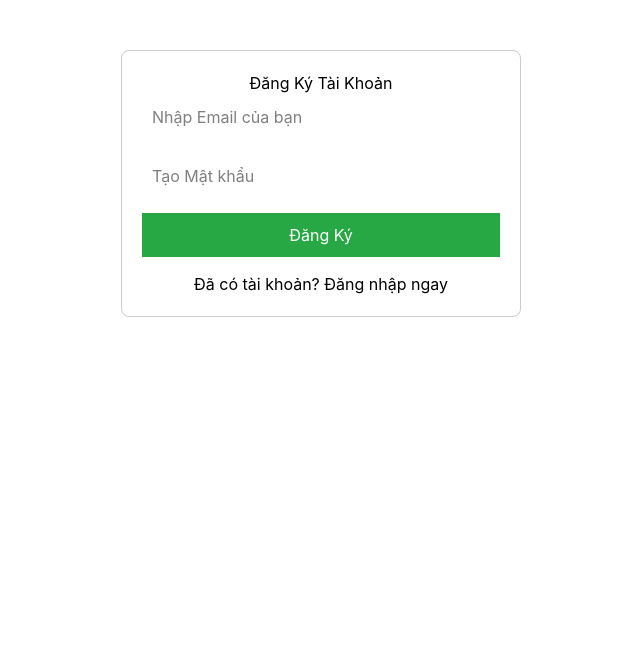
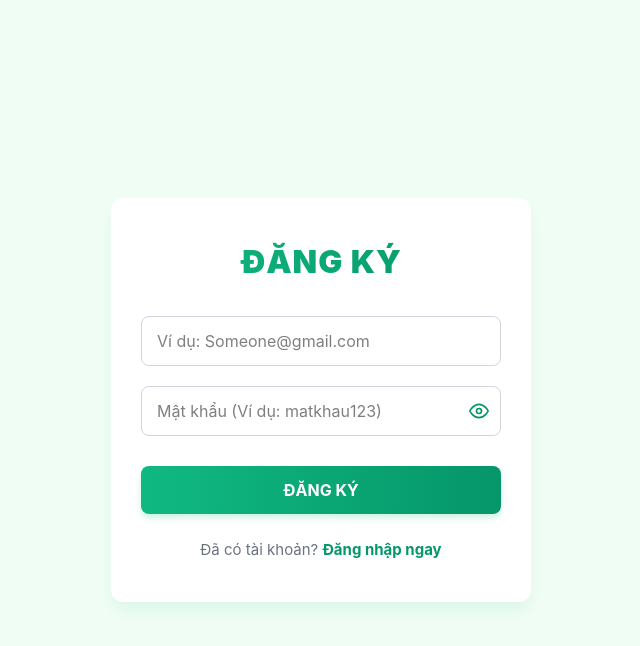
Before and after one commit to LuuTuong21/DoAnThucTap, a React app in the folder frontend/: page /register in a window 1280 px wide. Shown: the top 646 px of the page, without its empty margins (319-959 px from the left). Built offline with nearby package versions, Linux system fonts and the light colour scheme; the HTML template or start-up script is replaced by a standard one.

Commit message:
Cap nhat UI: Them icon an hien mat khau, dong bo dang nhap va dang ky, an ID task

```diff
--- a/frontend/src/components/Login.jsx
+++ b/frontend/src/components/Login.jsx
@@ -1,29 +1,25 @@
 import React, { useState } from 'react';
 import { useNavigate, Link } from 'react-router-dom';
-import axios from 'axios'; // BẮT BUỘC THÊM DÒNG NÀY ĐỂ GỌI API
+import axios from 'axios';
 
-const Login = () => {
+const Login = ({ setIsLoggedIn }) => {
   const [email, setEmail] = useState('');
   const [password, setPassword] = useState('');
+  const [showPassword, setShowPassword] = useState(false);
+
   const navigate = useNavigate();
 
-  const handleLogin = async (e) => { // Lưu ý: phải có chữ async ở đây
+  const handleLogin = async (e) => {
     e.preventDefault();
 
     try {
-      // Gọi API đăng nhập tới Backend thật của bạn
       const res = await axios.post('https://kaban-api-backend-ro81.onrender.com/api/auth/login', { email, password });
 
-      // 1. Cất Token vào két sắt (localStorage)
       localStorage.setItem('token', res.data.token);
-
-      // 2. Thông báo thành công
-      alert("Đăng nhập thành công!");
-
-      // 3. Chuyển hướng người dùng về trang chủ (Kanban Board)
+      setIsLoggedIn(true);
       navigate('/');
     } catch (error) {
-      alert(error.response?.data?.message || 'Sai thông tin đăng nhập');
+      alert(error.response?.data?.message || 'Lỗi đăng nhập. Sai email hoặc mật khẩu.');
     }
   };
 
@@ -32,6 +28,7 @@ const Login = () => {
 
       <div style={{ width: '100%', maxWidth: '420px', backgroundColor: 'white', padding: '40px 30px', borderRadius: '12px', boxShadow: '0 10px 15px -3px rgba(16, 185, 129, 0.1)' }}>
 
+        {/* Tiêu đề áp dụng Gradient */}
         <h2 style={{
           textAlign: 'center',
           fontSize: '32px',
@@ -43,10 +40,12 @@ const Login = () => {
           textTransform: 'uppercase',
           letterSpacing: '1px'
         }}>
-          Đăng Nhập
+          ĐĂNG NHẬP
         </h2>
 
         <form onSubmit={handleLogin} style={{ display: 'flex', flexDirection: 'column', gap: '20px' }}>
+
+          {/* Ô nhập Email giữ nguyên */}
           <input
             type="email"
             placeholder="Ví dụ: Someone@gmail.com"
@@ -66,8 +65,10 @@ const Login = () => {
             }}
           />
 
+          {/* Ô NHẬP MẬT KHẨU MỚI (Đã tích hợp nút Hiện/Ẩn) */}
+          <div style={{ position: 'relative', width: '100%' }}>
             <input
-            type="password"
+              type={showPassword ? "text" : "password"}
               placeholder="Mật khẩu (Ví dụ: matkhau123)"
               value={password}
               onChange={(e) => {
@@ -77,17 +78,55 @@ const Login = () => {
               onInvalid={(e) => e.target.setCustomValidity('Vui lòng không để trống mật khẩu')}
               required
               style={{
-              padding: '12px 15px',
+                width: '100%',
+                padding: '12px 45px 12px 15px', // Chừa khoảng trống bên phải
                 fontSize: '16px',
                 border: '1.5px solid #d1d5db',
                 borderRadius: '8px',
-              outline: 'none'
+                outline: 'none',
+                boxSizing: 'border-box'
               }}
             />
 
+            <button
+              type="button"
+              onClick={() => setShowPassword(!showPassword)}
+              style={{
+                position: 'absolute',
+                right: '12px',
+                top: '50%',
+                transform: 'translateY(-50%)',
+                background: 'none',
+                border: 'none',
+                color: '#059669',
+                cursor: 'pointer',
+                padding: '0',
+                display: 'flex',
+                alignItems: 'center',
+                justifyContent: 'center'
+              }}
+              title={showPassword ? "Ẩn mật khẩu" : "Hiện mật khẩu"}
+            >
+              {showPassword ? (
+                // Icon Mắt nhắm (Ẩn)
+                <svg xmlns="http://www.w3.org/2000/svg" width="20" height="20" viewBox="0 0 24 24" fill="none" stroke="currentColor" strokeWidth="2" strokeLinecap="round" strokeLinejoin="round">
+                  <path d="M17.94 17.94A10.07 10.07 0 0 1 12 20c-7 0-11-8-11-8a18.45 18.45 0 0 1 5.06-5.94M9.9 4.24A9.12 9.12 0 0 1 12 4c7 0 11 8 11 8a18.5 18.5 0 0 1-2.16 3.19m-6.72-1.07a3 3 0 1 1-4.24-4.24"></path>
+                  <line x1="1" y1="1" x2="23" y2="23"></line>
+                </svg>
+              ) : (
+                // Icon Mắt mở (Hiện)
+                <svg xmlns="http://www.w3.org/2000/svg" width="20" height="20" viewBox="0 0 24 24" fill="none" stroke="currentColor" strokeWidth="2" strokeLinecap="round" strokeLinejoin="round">
+                  <path d="M1 12s4-8 11-8 11 8 11 8-4 8-11 8-11-8-11-8z"></path>
+                  <circle cx="12" cy="12" r="3"></circle>
+                </svg>
+              )}
+            </button>
+          </div>
+
+          {/* Nút Đăng nhập */}
           <button type="submit" style={{
             padding: '12px',
-            backgroundColor: '#10b981',
+            background: 'linear-gradient(90deg, #10b981, #059669)',
             color: 'white',
             border: 'none',
             cursor: 'pointer',
@@ -95,8 +134,12 @@ const Login = () => {
             fontWeight: 'bold',
             borderRadius: '8px',
             marginTop: '10px',
-            boxShadow: '0 4px 6px rgba(16, 185, 129, 0.2)'
-          }}>
+            boxShadow: '0 4px 6px rgba(16, 185, 129, 0.2)',
+            transition: 'opacity 0.2s'
+          }}
+          onMouseOver={(e) => e.target.style.opacity = 0.9}
+          onMouseOut={(e) => e.target.style.opacity = 1}
+          >
             ĐĂNG NHẬP
           </button>
         </form>
--- a/frontend/src/components/Register.jsx
+++ b/frontend/src/components/Register.jsx
@@ -1,11 +1,14 @@
 import React, { useState } from 'react';
+import { useNavigate, Link } from 'react-router-dom';
 import axios from 'axios';
-import { useNavigate, Link } from 'react-router-dom';
-
 
 const Register = () => {
   const [email, setEmail] = useState('');
   const [password, setPassword] = useState('');
+
+  // Thêm state showPassword ở đúng vị trí bên trong component
+  const [showPassword, setShowPassword] = useState(false);
+
   const navigate = useNavigate();
 
   const handleRegister = async (e) => {
@@ -13,40 +16,135 @@ const Register = () => {
 
     try {
       await axios.post('https://kaban-api-backend-ro81.onrender.com/api/auth/register', { email, password });
-      alert('Đăng ký thành công!');
+      alert("Đăng ký thành công! Vui lòng đăng nhập.");
       navigate('/login');
     } catch (error) {
-      alert(error.response?.data?.message || 'Lỗi đăng ký');
+      alert(error.response?.data?.message || 'Lỗi đăng ký. Có thể email đã tồn tại.');
     }
   };
 
   return (
-    <div style={{ maxWidth: '400px', margin: '50px auto', padding: '20px', border: '1px solid #ccc', borderRadius: '8px' }}>
-      <h2 style={{ textAlign: 'center' }}>Đăng Ký Tài Khoản</h2>
-      <form onSubmit={handleRegister} style={{ display: 'flex', flexDirection: 'column', gap: '15px' }}>
+    <div style={{ minHeight: '100vh', backgroundColor: '#f0fdf4', display: 'flex', alignItems: 'center', justifyContent: 'center', padding: '20px' }}>
+
+      <div style={{ width: '100%', maxWidth: '420px', backgroundColor: 'white', padding: '40px 30px', borderRadius: '12px', boxShadow: '0 10px 15px -3px rgba(16, 185, 129, 0.1)' }}>
+
+        {/* Tiêu đề áp dụng Gradient */}
+        <h2 style={{
+          textAlign: 'center',
+          fontSize: '32px',
+          fontWeight: '900',
+          marginBottom: '30px',
+          background: 'linear-gradient(90deg, #10b981, #059669)',
+          WebkitBackgroundClip: 'text',
+          WebkitTextFillColor: 'transparent',
+          textTransform: 'uppercase',
+          letterSpacing: '1px'
+        }}>
+          ĐĂNG KÝ
+        </h2>
+
+        <form onSubmit={handleRegister} style={{ display: 'flex', flexDirection: 'column', gap: '20px' }}>
           <input
             type="email"
-          placeholder="Nhập Email của bạn"
+            placeholder="Ví dụ: Someone@gmail.com"
             value={email}
-          onChange={(e) => setEmail(e.target.value)}
+            onChange={(e) => {
+              setEmail(e.target.value);
+              e.target.setCustomValidity('');
+            }}
+            onInvalid={(e) => e.target.setCustomValidity('Vui lòng nhập đúng định dạng email có chứa ký tự @')}
             required
-          style={{ padding: '10px', fontSize: '16px' }}
+            style={{
+              padding: '12px 15px',
+              fontSize: '16px',
+              border: '1.5px solid #d1d5db',
+              borderRadius: '8px',
+              outline: 'none'
+            }}
           />
+
+          {/* Ô NHẬP MẬT KHẨU MỚI (Đã tích hợp nút Hiện/Ẩn) */}
+          <div style={{ position: 'relative', width: '100%' }}>
             <input
-          type="password"
-          placeholder="Tạo Mật khẩu"
+              type={showPassword ? "text" : "password"}
+              placeholder="Mật khẩu (Ví dụ: matkhau123)"
               value={password}
-          onChange={(e) => setPassword(e.target.value)}
+              onChange={(e) => {
+                setPassword(e.target.value);
+                e.target.setCustomValidity('');
+              }}
+              onInvalid={(e) => e.target.setCustomValidity('Vui lòng không để trống mật khẩu')}
               required
-          style={{ padding: '10px', fontSize: '16px' }}
+              style={{
+                width: '100%',
+                padding: '12px 45px 12px 15px', // Chừa khoảng trống bên phải
+                fontSize: '16px',
+                border: '1.5px solid #d1d5db',
+                borderRadius: '8px',
+                outline: 'none',
+                boxSizing: 'border-box'
+              }}
             />
-        <button type="submit" style={{ padding: '10px', backgroundColor: '#28a745', color: 'white', border: 'none', cursor: 'pointer', fontSize: '16px' }}>
-          Đăng Ký
+
+            <button
+              type="button"
+              onClick={() => setShowPassword(!showPassword)}
+              style={{
+                position: 'absolute',
+                right: '12px',
+                top: '50%',
+                transform: 'translateY(-50%)',
+                background: 'none',
+                border: 'none',
+                color: '#059669',
+                cursor: 'pointer',
+                padding: '0',
+                display: 'flex',
+                alignItems: 'center',
+                justifyContent: 'center'
+              }}
+              title={showPassword ? "Ẩn mật khẩu" : "Hiện mật khẩu"}
+            >
+              {showPassword ? (
+                // Icon Mắt nhắm (Ẩn)
+                <svg xmlns="http://www.w3.org/2000/svg" width="20" height="20" viewBox="0 0 24 24" fill="none" stroke="currentColor" strokeWidth="2" strokeLinecap="round" strokeLinejoin="round">
+                  <path d="M17.94 17.94A10.07 10.07 0 0 1 12 20c-7 0-11-8-11-8a18.45 18.45 0 0 1 5.06-5.94M9.9 4.24A9.12 9.12 0 0 1 12 4c7 0 11 8 11 8a18.5 18.5 0 0 1-2.16 3.19m-6.72-1.07a3 3 0 1 1-4.24-4.24"></path>
+                  <line x1="1" y1="1" x2="23" y2="23"></line>
+                </svg>
+              ) : (
+                // Icon Mắt mở (Hiện)
+                <svg xmlns="http://www.w3.org/2000/svg" width="20" height="20" viewBox="0 0 24 24" fill="none" stroke="currentColor" strokeWidth="2" strokeLinecap="round" strokeLinejoin="round">
+                  <path d="M1 12s4-8 11-8 11 8 11 8-4 8-11 8-11-8-11-8z"></path>
+                  <circle cx="12" cy="12" r="3"></circle>
+                </svg>
+              )}
+            </button>
+          </div>
+
+          <button type="submit" style={{
+            padding: '12px',
+            background: 'linear-gradient(90deg, #10b981, #059669)', // Nút cũng dùng Gradient
+            color: 'white',
+            border: 'none',
+            cursor: 'pointer',
+            fontSize: '16px',
+            fontWeight: 'bold',
+            borderRadius: '8px',
+            marginTop: '10px',
+            boxShadow: '0 4px 6px rgba(16, 185, 129, 0.2)',
+            transition: 'opacity 0.2s'
+          }}
+          onMouseOver={(e) => e.target.style.opacity = 0.9}
+          onMouseOut={(e) => e.target.style.opacity = 1}
+          >
+            ĐĂNG KÝ
           </button>
         </form>
-      <p style={{ textAlign: 'center', marginTop: '15px' }}>
-        Đã có tài khoản? <Link to="/login">Đăng nhập ngay</Link>
+
+        <p style={{ textAlign: 'center', marginTop: '25px', color: '#6b7280', fontSize: '15px' }}>
+          Đã có tài khoản? <Link to="/login" style={{ color: '#059669', fontWeight: 'bold', textDecoration: 'none' }}>Đăng nhập ngay</Link>
         </p>
+      </div>
     </div>
   );
 };
--- a/frontend/src/components/TaskCard.jsx
+++ b/frontend/src/components/TaskCard.jsx
@@ -59,10 +59,6 @@ function TaskCard({ task, currentStatus, allStatuses, onMoveTask, onDeleteTask }
           {/* GỌI HÀM FORMAT TẠI ĐÂY */}
           {formatDeadline(task.deadline)}
         </div>
-
-        <span className="px-2 py-1 text-[10px] font-semibold bg-gray-100 text-gray-500 rounded-full">
-          ID: {task.task_id}
-        </span>
       </div>
     </div>
   );
```
Lines whose indentation alone changed are shown as unchanged.
